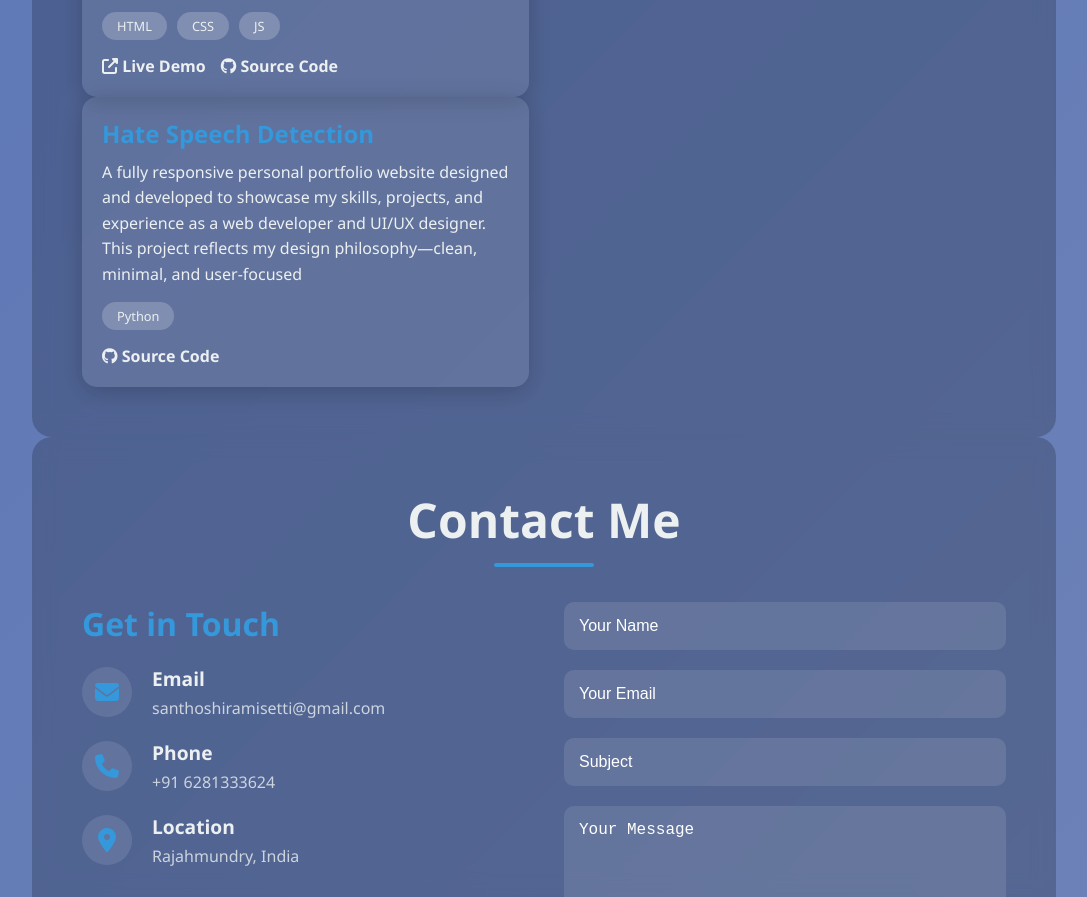
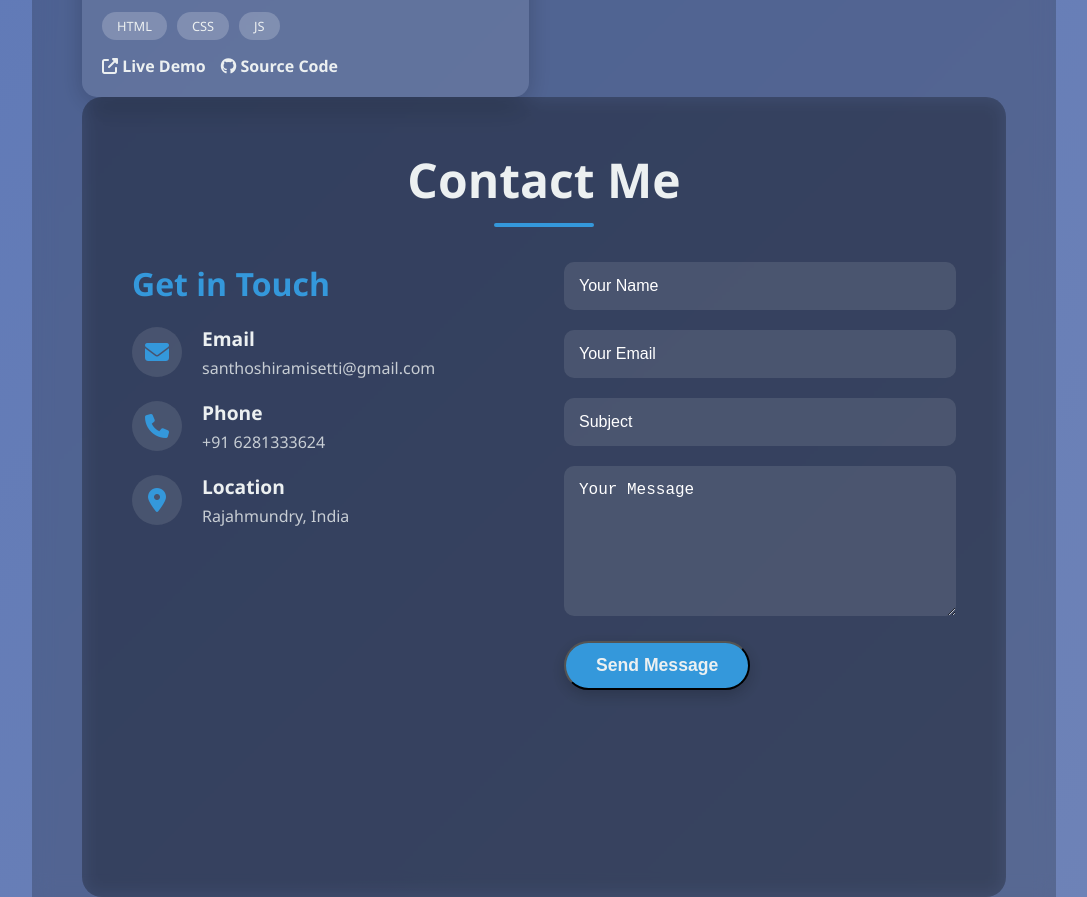
Before and after one commit to Ramisettisanthoshi/RamisettiSanthoshiKumari, a plain HTML site: page index.html in a window 1280 px wide. Shown: the part 5405-6302 px from the top of the page, without its empty margins (96-1183 px from the left). Drawn offline with nearby package versions, Linux system fonts and the light colour scheme.

Commit message:
Update index.html

```diff
--- a/index.html
+++ b/index.html
@@ -1077,23 +1077,7 @@ textarea::placeholder {
                     </div>
                 </div>
                 </div>
-            <div class="projects-grid">
-                <div class="project-card">
 
-                    <div class="project-info">
-
-                        <h3 class="project-title">Hate Speech Detection</h3>
-                        <p class="project-description">A fully responsive personal portfolio website designed and developed to showcase my skills, projects, and experience as a web developer and UI/UX designer. This project reflects my design philosophy—clean, minimal, and user-focused</p>
-                        <div class="project-tech">
-                            <span class="tech-item">Python</span>
-                        </div>
-                        <div class="project-links">
-                            <a href="#"><i class="fab fa-github"></i> Source Code</a>
-                        </div>
-                    </div>
-                </div>
-                </div>
-                </section>
         <section id="contact">
             <h2 class="section-title">Contact <span>Me</span></h2>
             <div class="contact-container">
```
